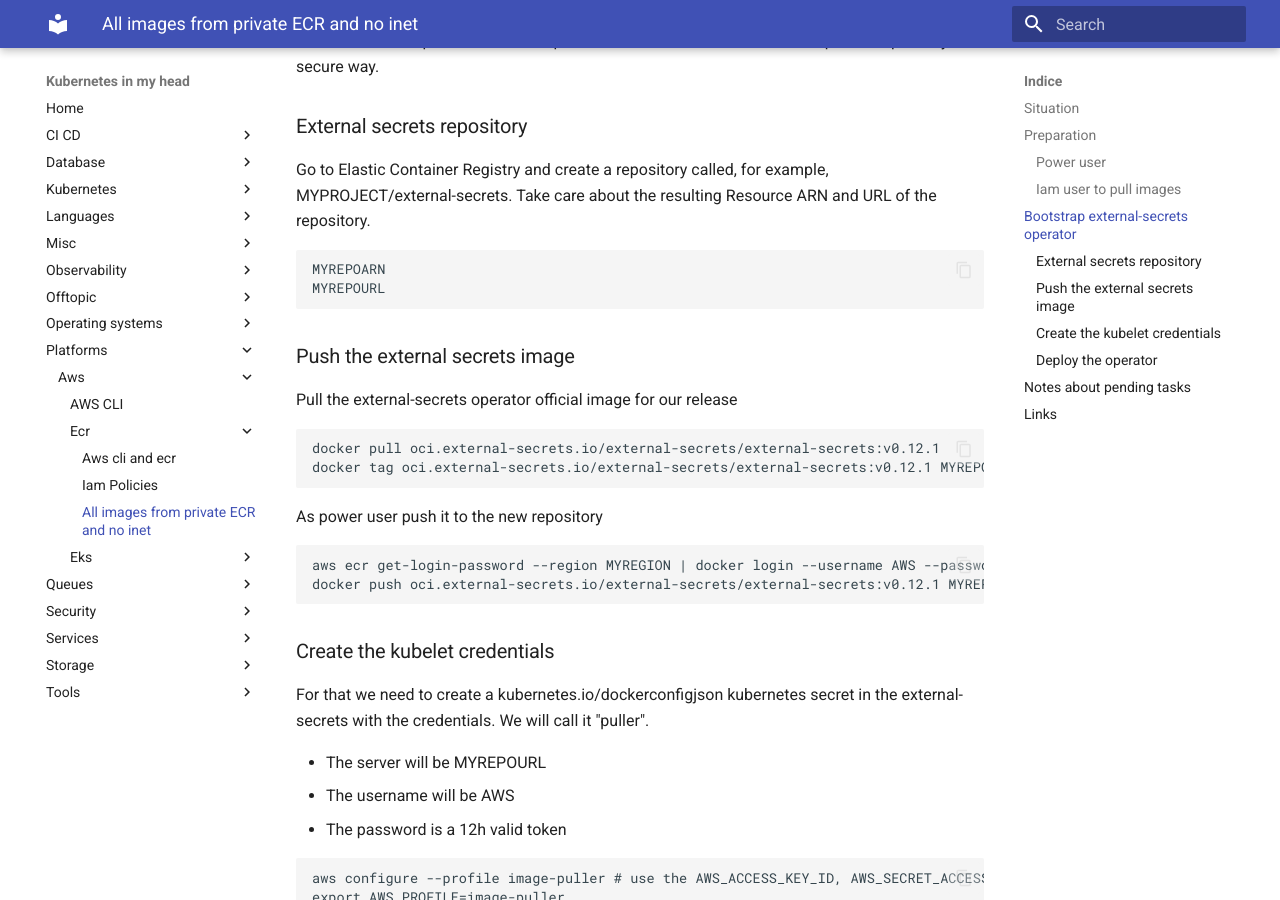
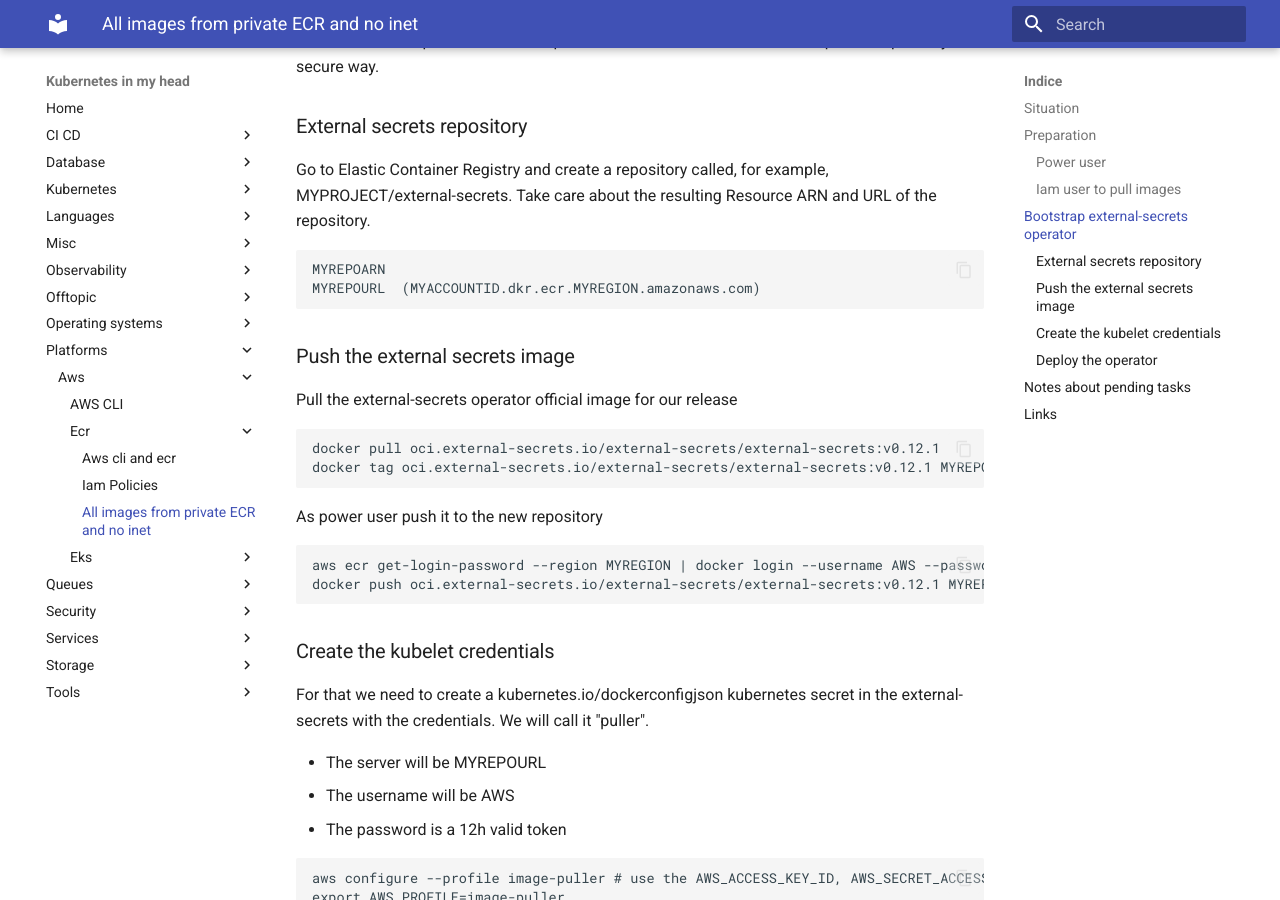
Before and after one commit to jorgelon/kubernetesinmyhead.net, an MkDocs documentation site: the page built from docs/platforms/aws/ecr/private-ecr-no-inet.md, in a window 1280 px wide and 900 px high, scrolled down 1209 px. Built offline with MkDocs 1.6.1 and Material for MkDocs 9.7.7, drawn with Linux system fonts in a browser that asks for light colours.

Commit message:
better repo description

````diff
--- a/docs/platforms/aws/ecr/private-ecr-no-inet.md
+++ b/docs/platforms/aws/ecr/private-ecr-no-inet.md
@@ -43,7 +43,7 @@ Go to Elastic Container Registry and create a repository called, for example, MY
 
 ```txt
 MYREPOARN
-MYREPOURL
+MYREPOURL  (MYACCOUNTID.dkr.ecr.MYREGION.amazonaws.com)
 ```
 
 ### Push the external secrets image
````
